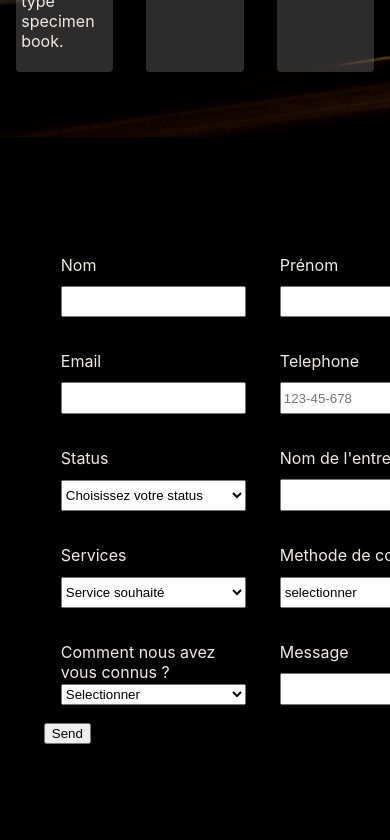
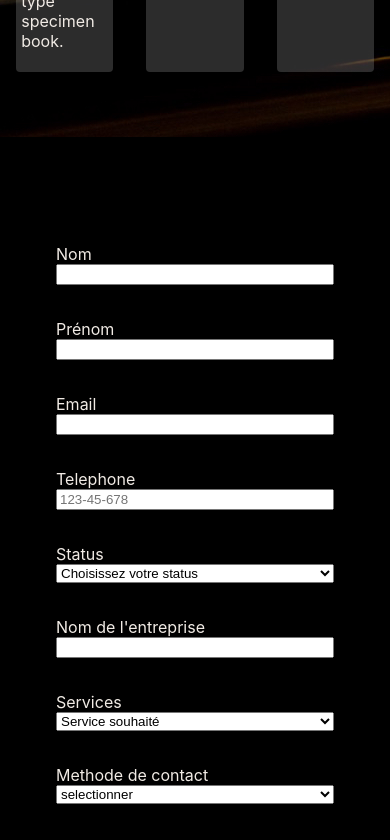
Before and after one commit to ClementSMM/golemSec-v1, a React (Create React App) app: page / in a window 390 px wide. Shown: the part 2520-3360 px from the top of the page. Built offline with nearby package versions, Linux system fonts and the light colour scheme.

Commit message:
feat: responsive form

```diff
--- a/src/components/pages/quote/contact.css
+++ b/src/components/pages/quote/contact.css
@@ -29,3 +29,18 @@
   margin: auto;
   background-color: rgba(217, 217, 217, 0.2);
 }
+@media screen and (max-width: 752px) {
+
+.contact-txt-container {
+  margin-top: 130px;
+  height: 250px;
+}
+.contact-form-main {
+  grid-template-columns: 1fr;
+}
+
+.golem-contact {
+  grid-template-columns: 1fr;
+}
+
+}
```
